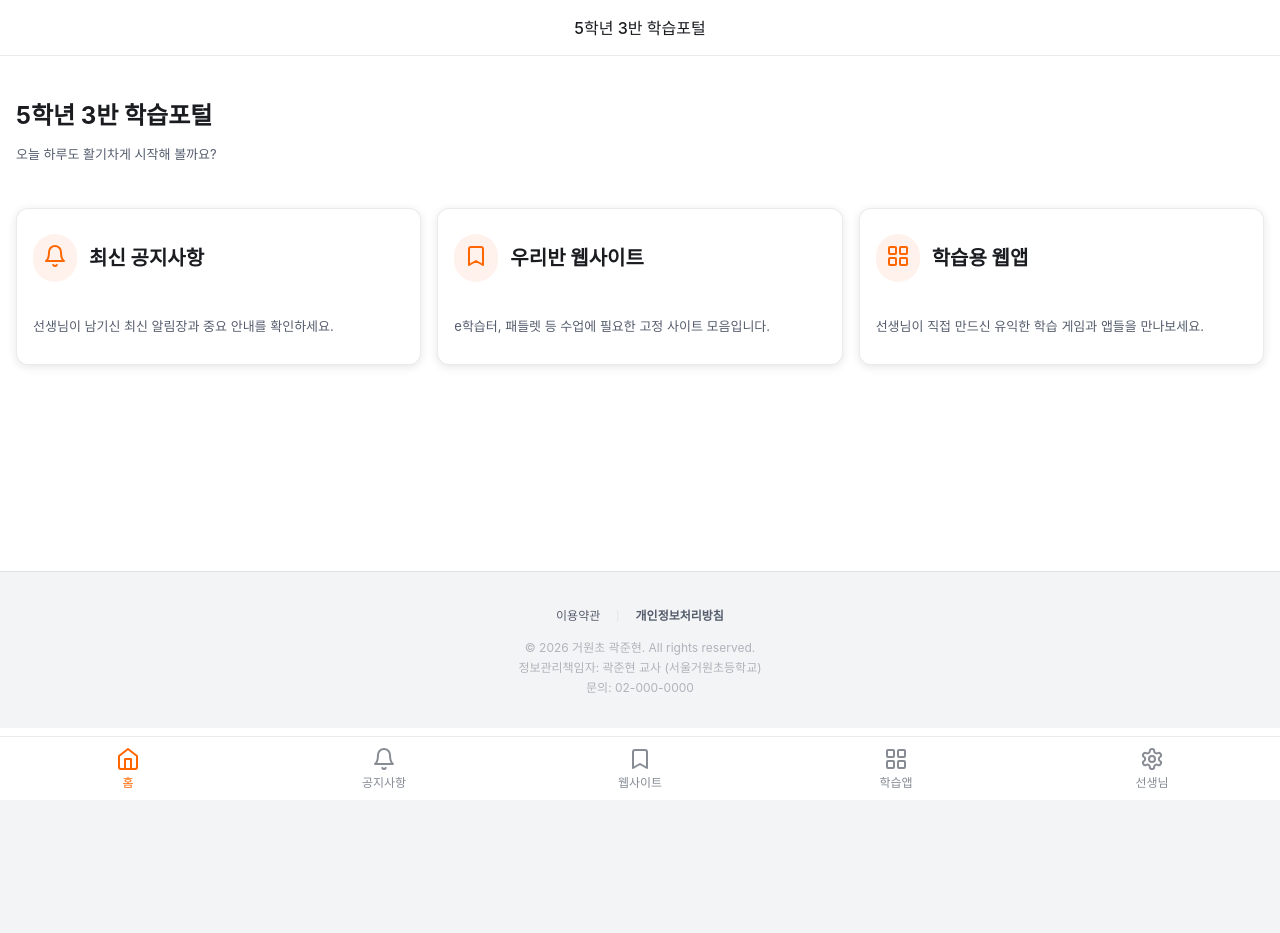
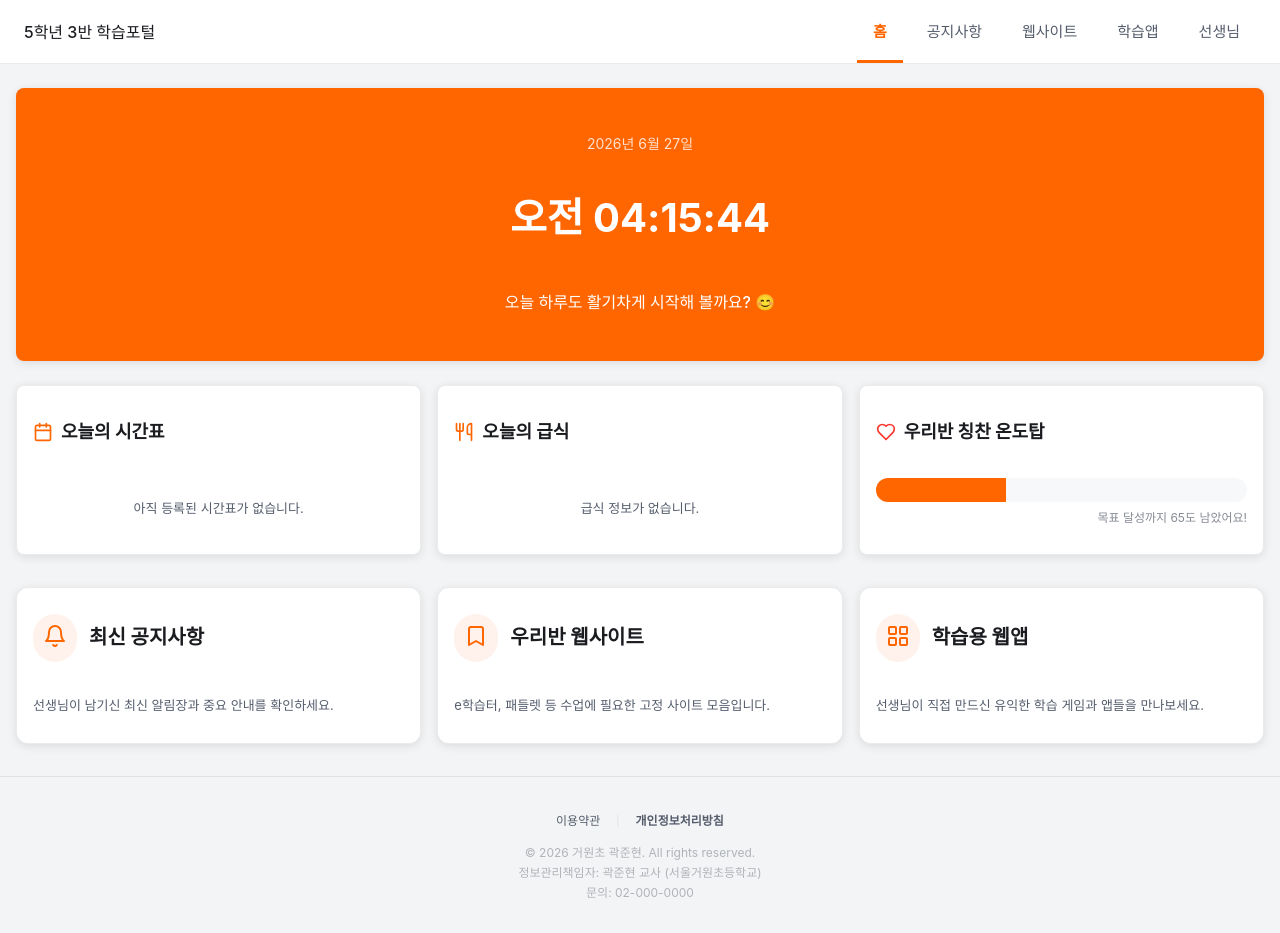
Before and after one commit to JunhyunGwag/-0627-portal, a React (Vite) app: page / in a window 1280 px wide. Before the commit the page ends 800 px from the top, so only its background shows below. Built offline with nearby package versions, Linux system fonts and the light colour scheme; a web font is replaced by a local one.

Commit message:
Move navigation to top header, adjust footer, and redesign home dashboard

```diff
--- a/src/components/Layout.css
+++ b/src/components/Layout.css
@@ -6,55 +6,56 @@
 }
 
 .app-header {
-  height: 56px;
+  height: 64px;
   background-color: var(--bg-layer-default);
   display: flex;
   align-items: center;
-  justify-content: center;
+  justify-content: space-between;
+  padding: 0 24px;
   border-bottom: 1px solid var(--stroke-neutral-subtle);
   position: sticky;
   top: 0;
   z-index: 10;
 }
 
+.header-left {
+  display: flex;
+  align-items: center;
+}
+
+.top-nav-bar {
+  display: flex;
+  align-items: center;
+  height: 100%;
+  gap: 8px;
+}
+
+.nav-item {
+  display: flex;
+  align-items: center;
+  height: 100%;
+  padding: 0 16px;
+  color: var(--fg-neutral-muted);
+  font-weight: 500;
+  font-size: 15px;
+  border-bottom: 3px solid transparent;
+  transition: color 0.2s, border-bottom-color 0.2s;
+}
+
+.nav-item:hover {
+  color: var(--fg-neutral);
+}
+
+.nav-item.active {
+  color: var(--seed-color-carrot-600);
+  border-bottom: 3px solid var(--seed-color-carrot-600);
+  font-weight: 700;
+}
+
 .app-main {
   flex: 1;
   overflow-y: auto;
-  background-color: var(--bg-layer-default);
-  padding-bottom: 72px; /* For bottom bar */
+  background-color: var(--bg-layer-basement); /* 회색 배경 유지 */
   display: flex;
   flex-direction: column;
 }
-
-.bottom-tab-bar {
-  position: fixed;
-  bottom: 0;
-  width: 100%;
-  height: 64px;
-  background-color: var(--bg-layer-default);
-  border-top: 1px solid var(--stroke-neutral-subtle);
-  display: flex;
-  align-items: center;
-  justify-content: space-around;
-  z-index: 10;
-}
-
-.tab-item {
-  display: flex;
-  flex-direction: column;
-  align-items: center;
-  justify-content: center;
-  gap: 4px;
-  color: var(--fg-neutral-subtle);
-  flex: 1;
-  height: 100%;
-}
-
-.tab-item.active {
-  color: var(--seed-color-carrot-600);
-}
-
-.tab-item.active .text-caption {
-  color: var(--seed-color-carrot-600);
-  font-weight: 500;
-}
--- a/src/components/Layout.tsx
+++ b/src/components/Layout.tsx
@@ -7,36 +7,32 @@ const Layout = () => {
   return (
     <div className="app-container">
       <header className="app-header">
-        <h1 className="text-title">5학년 3반 학습포털</h1>
+        <div className="header-left">
+          <h1 className="text-title">5학년 3반 학습포털</h1>
+        </div>
+        <nav className="top-nav-bar">
+          <NavLink to="/" className={({ isActive }: { isActive: boolean }) => `nav-item ${isActive ? 'active' : ''}`} end>
+            <span className="nav-text">홈</span>
+          </NavLink>
+          <NavLink to="/notice" className={({ isActive }: { isActive: boolean }) => `nav-item ${isActive ? 'active' : ''}`}>
+            <span className="nav-text">공지사항</span>
+          </NavLink>
+          <NavLink to="/bookmark" className={({ isActive }: { isActive: boolean }) => `nav-item ${isActive ? 'active' : ''}`}>
+            <span className="nav-text">웹사이트</span>
+          </NavLink>
+          <NavLink to="/apps" className={({ isActive }: { isActive: boolean }) => `nav-item ${isActive ? 'active' : ''}`}>
+            <span className="nav-text">학습앱</span>
+          </NavLink>
+          <NavLink to="/admin" className={({ isActive }: { isActive: boolean }) => `nav-item ${isActive ? 'active' : ''}`}>
+            <span className="nav-text">선생님</span>
+          </NavLink>
+        </nav>
       </header>
 
       <main className="app-main">
         <Outlet />
         <Footer />
       </main>
-
-      <nav className="bottom-tab-bar">
-        <NavLink to="/" className={({ isActive }: { isActive: boolean }) => `tab-item ${isActive ? 'active' : ''}`} end>
-          <HomeIcon size={24} />
-          <span className="text-caption">홈</span>
-        </NavLink>
-        <NavLink to="/notice" className={({ isActive }: { isActive: boolean }) => `tab-item ${isActive ? 'active' : ''}`}>
-          <Bell size={24} />
-          <span className="text-caption">공지사항</span>
-        </NavLink>
-        <NavLink to="/bookmark" className={({ isActive }: { isActive: boolean }) => `tab-item ${isActive ? 'active' : ''}`}>
-          <BookmarkIcon size={24} />
-          <span className="text-caption">웹사이트</span>
-        </NavLink>
-        <NavLink to="/apps" className={({ isActive }: { isActive: boolean }) => `tab-item ${isActive ? 'active' : ''}`}>
-          <LayoutGrid size={24} />
-          <span className="text-caption">학습앱</span>
-        </NavLink>
-        <NavLink to="/admin" className={({ isActive }: { isActive: boolean }) => `tab-item ${isActive ? 'active' : ''}`}>
-          <Settings size={24} />
-          <span className="text-caption">선생님</span>
-        </NavLink>
-      </nav>
     </div>
   );
 };
--- a/src/pages/Home.tsx
+++ b/src/pages/Home.tsx
@@ -1,20 +1,70 @@
 import { Link } from 'react-router-dom';
-import { Bell, Bookmark, LayoutGrid } from 'lucide-react';
+import { Bell, Bookmark, LayoutGrid, Clock, Calendar, Utensils, Heart } from 'lucide-react';
+import { useState, useEffect } from 'react';
 
 export default function Home() {
+  const [time, setTime] = useState(new Date());
+
+  useEffect(() => {
+    const timer = setInterval(() => setTime(new Date()), 1000);
+    return () => clearInterval(timer);
+  }, []);
+
+  const formattedDate = `${time.getFullYear()}년 ${time.getMonth() + 1}월 ${time.getDate()}일`;
+  const formattedTime = time.toLocaleTimeString('ko-KR', { hour: '2-digit', minute: '2-digit', second: '2-digit' });
+
   return (
-    <div className="gutter" style={{ paddingTop: '24px', display: 'flex', flexDirection: 'column', gap: '32px' }}>
+    <div className="gutter" style={{ paddingTop: '24px', paddingBottom: '32px', display: 'flex', flexDirection: 'column', gap: '24px' }}>
 
-      {/* Welcome Section */}
-      <section>
-        <h2 className="text-display-large" style={{ marginBottom: '8px' }}>5학년 3반 학습포털</h2>
-        <p className="text-body-small">오늘 하루도 활기차게 시작해 볼까요?</p>
+      {/* Date & Time Widget */}
+      <section className="card" style={{ backgroundColor: 'var(--seed-color-carrot-600)', color: 'white', border: 'none', alignItems: 'center', padding: '32px 16px' }}>
+        <p className="text-body" style={{ color: 'rgba(255,255,255,0.8)', marginBottom: '8px' }}>{formattedDate}</p>
+        <h2 className="text-display-xl" style={{ fontSize: '40px', lineHeight: '48px' }}>{formattedTime}</h2>
+        <p className="text-title" style={{ marginTop: '16px' }}>오늘 하루도 활기차게 시작해 볼까요? 😊</p>
+      </section>
+
+      {/* Dashboard Widgets */}
+      <section style={{ display: 'grid', gridTemplateColumns: 'repeat(auto-fit, minmax(300px, 1fr))', gap: '16px' }}>
+
+        {/* Timetable Widget */}
+        <div className="card">
+          <div style={{ display: 'flex', alignItems: 'center', gap: '8px', marginBottom: '16px' }}>
+            <Calendar size={20} color="var(--seed-color-carrot-600)" />
+            <h3 className="text-heading">오늘의 시간표</h3>
+          </div>
+          <div style={{ display: 'flex', flexDirection: 'column', gap: '8px', flex: 1, justifyContent: 'center', alignItems: 'center', color: 'var(--fg-placeholder)' }}>
+            <p className="text-body-small">아직 등록된 시간표가 없습니다.</p>
+          </div>
+        </div>
+
+        {/* Lunch Widget */}
+        <div className="card">
+          <div style={{ display: 'flex', alignItems: 'center', gap: '8px', marginBottom: '16px' }}>
+            <Utensils size={20} color="var(--seed-color-carrot-600)" />
+            <h3 className="text-heading">오늘의 급식</h3>
+          </div>
+          <div style={{ display: 'flex', flexDirection: 'column', gap: '8px', flex: 1, justifyContent: 'center', alignItems: 'center', color: 'var(--fg-placeholder)' }}>
+            <p className="text-body-small">급식 정보가 없습니다.</p>
+          </div>
+        </div>
+
+        {/* Compliment Thermometer Widget */}
+        <div className="card">
+          <div style={{ display: 'flex', alignItems: 'center', gap: '8px', marginBottom: '16px' }}>
+            <Heart size={20} color="var(--seed-color-red-700)" />
+            <h3 className="text-heading">우리반 칭찬 온도탑</h3>
+          </div>
+          <div style={{ flex: 1, display: 'flex', flexDirection: 'column', justifyContent: 'center' }}>
+            <div style={{ width: '100%', height: '24px', backgroundColor: 'var(--bg-layer-fill)', borderRadius: '12px', overflow: 'hidden' }}>
+              <div style={{ width: '35%', height: '100%', backgroundColor: 'var(--seed-color-carrot-600)' }}></div>
+            </div>
+            <p className="text-caption" style={{ textAlign: 'right', marginTop: '8px' }}>목표 달성까지 65도 남았어요!</p>
+          </div>
+        </div>
       </section>
 
       {/* Quick Menu Cards */}
-      <section style={{ display: 'grid', gridTemplateColumns: 'repeat(auto-fit, minmax(280px, 1fr))', gap: '16px' }}>
-
-        {/* Notice Card */}
+      <section style={{ display: 'grid', gridTemplateColumns: 'repeat(auto-fit, minmax(280px, 1fr))', gap: '16px', marginTop: '8px' }}>
         <Link to="/notice" className="card card-featured">
           <div style={{ display: 'flex', alignItems: 'center', gap: '12px', marginBottom: '12px' }}>
             <div style={{ padding: '10px', backgroundColor: 'var(--seed-color-carrot-100)', borderRadius: '999px', color: 'var(--seed-color-carrot-600)' }}>
@@ -25,7 +75,6 @@ export default function Home() {
           <p className="text-body-small">선생님이 남기신 최신 알림장과 중요 안내를 확인하세요.</p>
         </Link>
 
-        {/* Bookmark Card */}
         <Link to="/bookmark" className="card card-featured">
           <div style={{ display: 'flex', alignItems: 'center', gap: '12px', marginBottom: '12px' }}>
             <div style={{ padding: '10px', backgroundColor: 'var(--seed-color-carrot-100)', borderRadius: '999px', color: 'var(--seed-color-carrot-600)' }}>
@@ -36,7 +85,6 @@ export default function Home() {
           <p className="text-body-small">e학습터, 패들렛 등 수업에 필요한 고정 사이트 모음입니다.</p>
         </Link>
 
-        {/* Apps Card */}
         <Link to="/apps" className="card card-featured">
           <div style={{ display: 'flex', alignItems: 'center', gap: '12px', marginBottom: '12px' }}>
             <div style={{ padding: '10px', backgroundColor: 'var(--seed-color-carrot-100)', borderRadius: '999px', color: 'var(--seed-color-carrot-600)' }}>
@@ -46,7 +94,6 @@ export default function Home() {
           </div>
           <p className="text-body-small">선생님이 직접 만드신 유익한 학습 게임과 앱들을 만나보세요.</p>
         </Link>
-
       </section>
     </div>
   );
```
